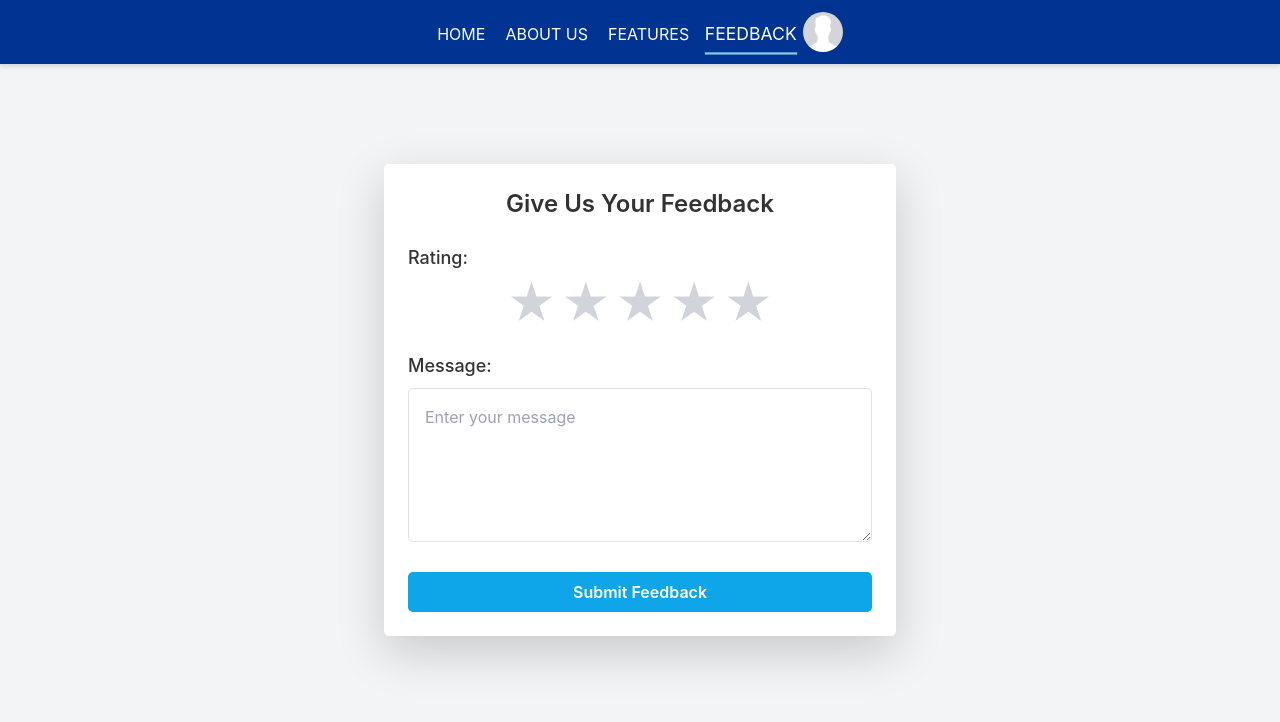
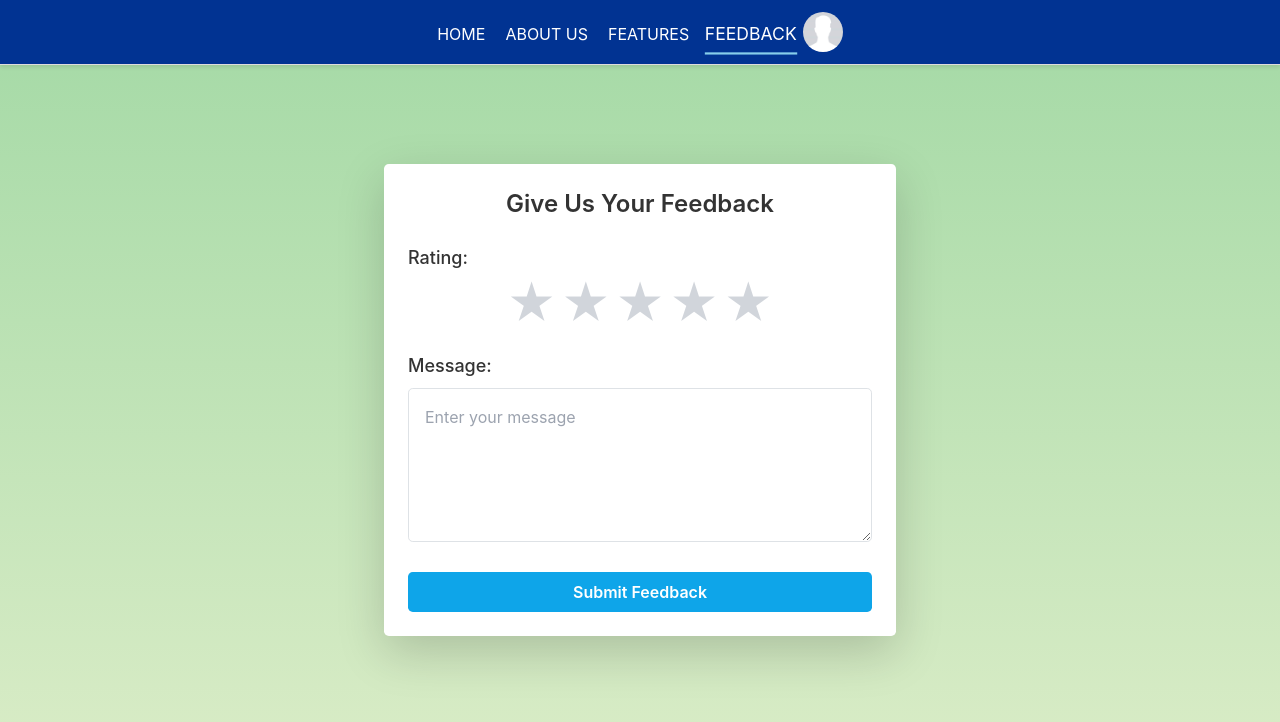
Before and after one commit to Miketzy/capstone2-client, a React (Create React App) app in the folder frontend-client2/: page /Feedback in a window 1280 px wide. Shown: the top 722 px of the page. Built offline with nearby package versions, Linux system fonts and the light colour scheme; no server answers; a small style sheet from the web is missing.

Commit message:
feedback updated

```diff
--- a/frontend-client2/src/Components/navbar-button/Feedback-page/Feedback.jsx
+++ b/frontend-client2/src/Components/navbar-button/Feedback-page/Feedback.jsx
@@ -30,7 +30,7 @@
 
   return (
     <div
-      className="min-h-screen flex items-center justify-center bg-gray-100 p-4"
+      className="min-h-screen flex items-center justify-center  p-4"
       style={{ paddingTop: "80px" }} // Add padding to account for navbar height
     >
       <div className="bg-white p-6 rounded-lg shadow-lg max-w-lg w-full">
```
